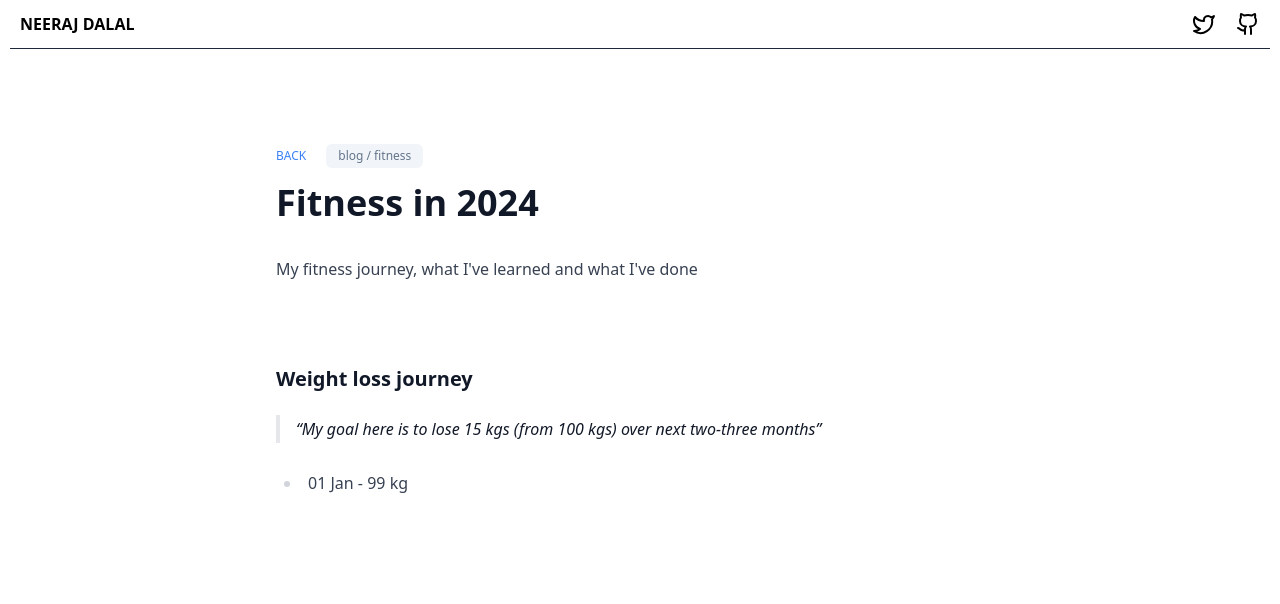
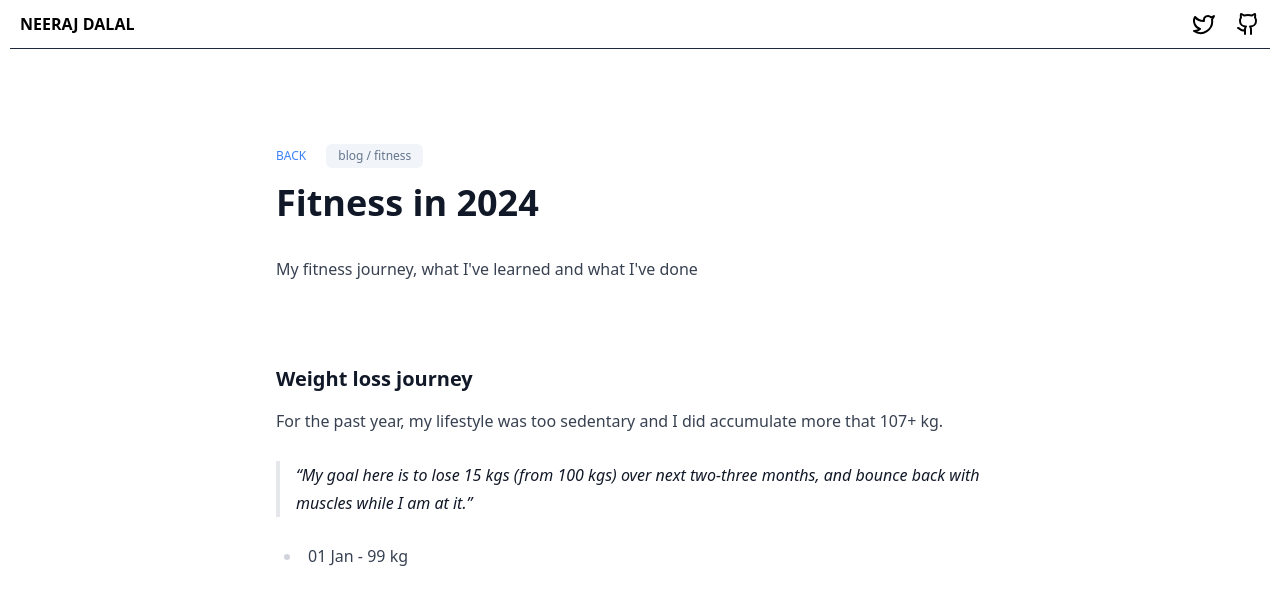
Before and after one commit to nrjdalal/v0.nrjdalal.com, a Next.js app: page /blog/fitness in a window 1280 px wide. Shown: the top 604 px of the page. Built offline with nearby package versions, Linux system fonts and the light colour scheme.

Commit message:
Update page.mdx

```diff
--- a/src/app/(mdx)/blog/fitness/page.mdx
+++ b/src/app/(mdx)/blog/fitness/page.mdx
@@ -6,6 +6,8 @@ My fitness journey, what I&apos;ve learned and what I&apos;ve done
 
 ### Weight loss journey
 
-> My goal here is to lose 15 kgs (from 100 kgs) over next two-three months
+For the past year, my lifestyle was too sedentary and I did accumulate more that 107+ kg.
+
+> My goal here is to lose 15 kgs (from 100 kgs) over next two-three months, and bounce back with muscles while I am at it.
 
 - 01 Jan - 99 kg
```
